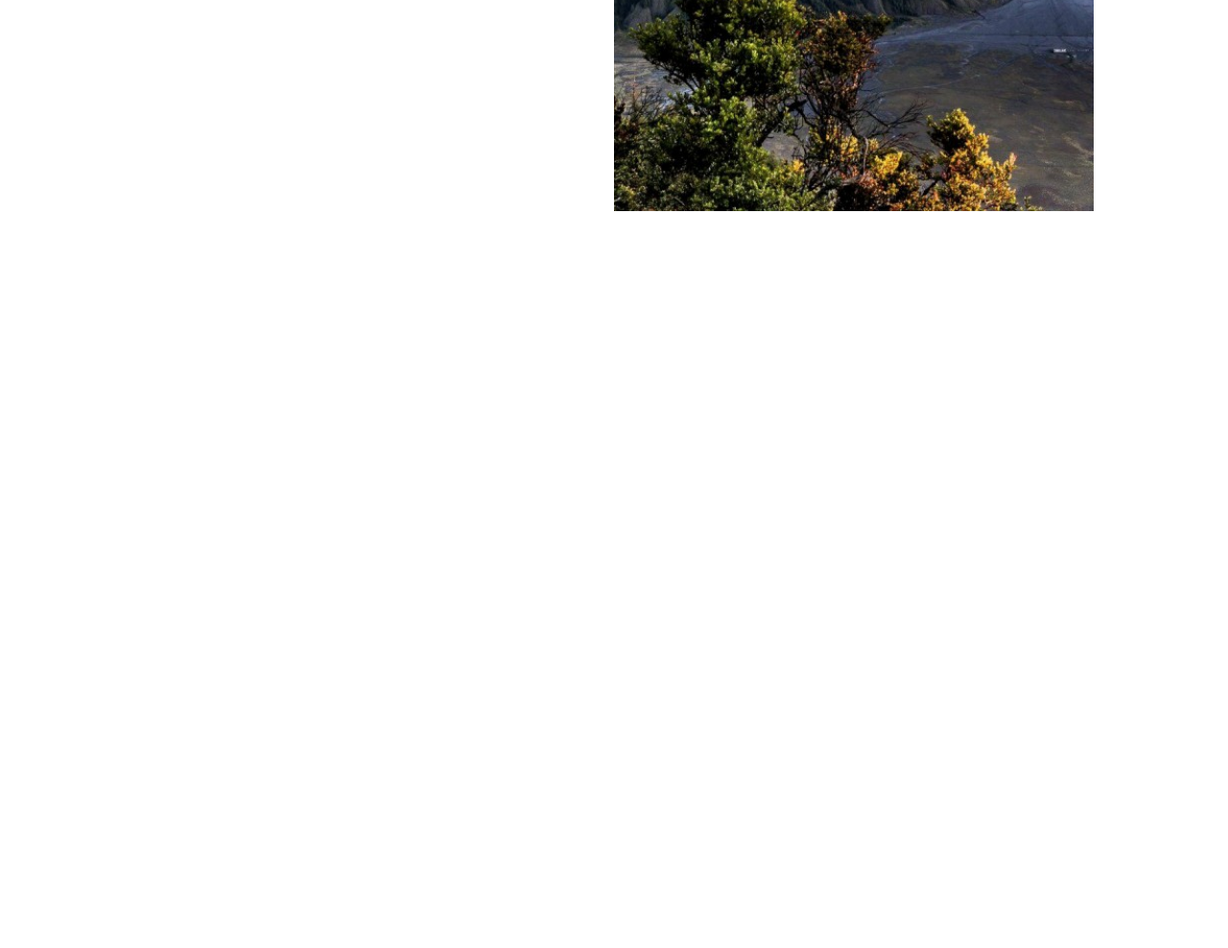
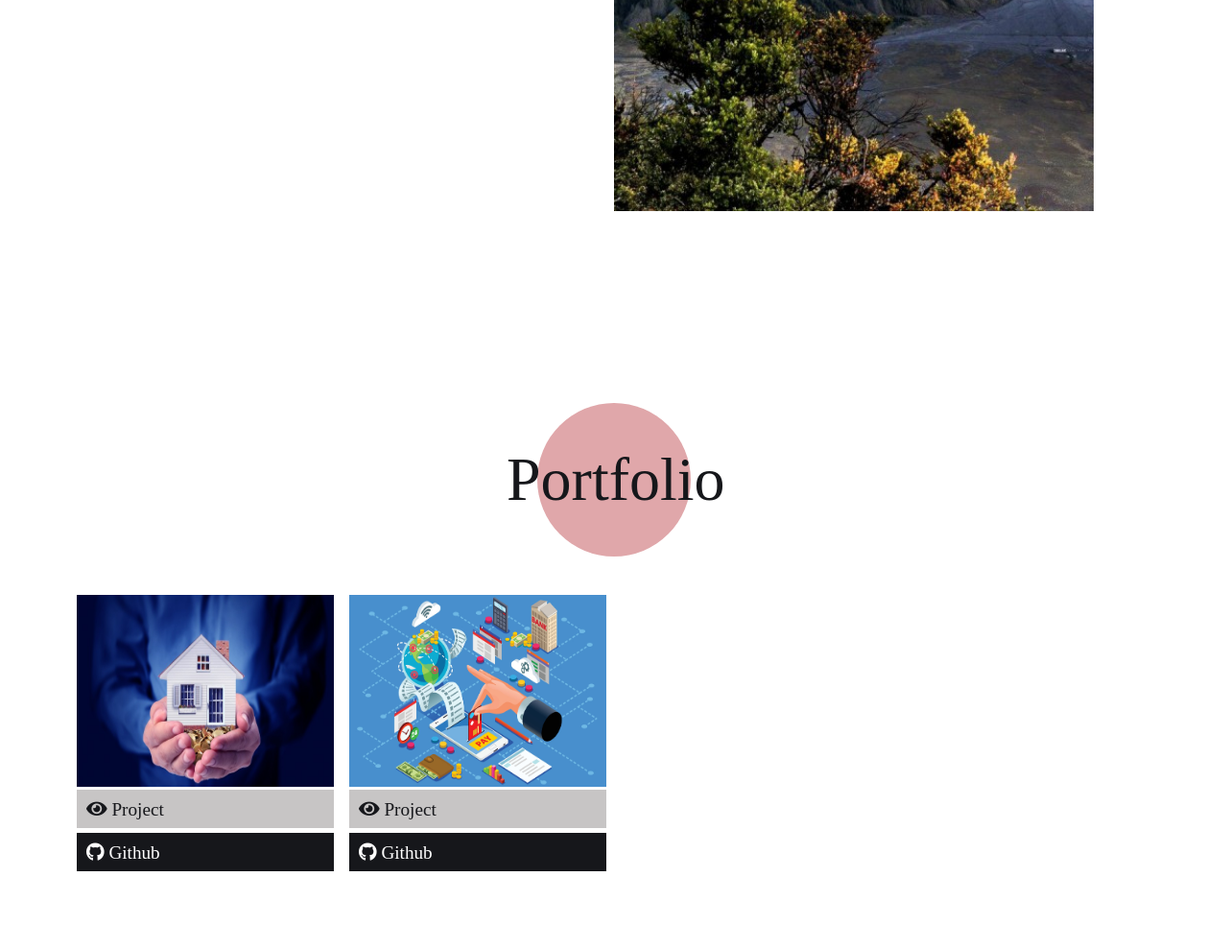
Before and after one commit to Analova/Portfolio, a plain HTML site: page index.html in a window 1280 px wide. Shown: the part 660-1648 px from the top of the page at 96% size. Before the commit the page ends 960 px from the top, so only its background shows below. Drawn offline with Linux system fonts and the light colour scheme.

Commit message:
portfolio section

```diff
--- a/css/main.css
+++ b/css/main.css
@@ -1,6 +1,7 @@
 @import "cssreset.css";
 @import url('https://fonts.googleapis.com/css?family=Montserrat:200,400,500,500i,600,800,800i,900,900i&display=swap');
 @import "top-section.css";
+@import "work.css";
 
 
 .container {
--- a/css/top-section.css
+++ b/css/top-section.css
@@ -1,5 +1,3 @@
-#top {}
-
 #top .container {
     display: grid;
     grid-template-columns: 1fr 1fr;
--- /dev/null
+++ b/css/work.css
@@ -0,0 +1,66 @@
+#work {
+  padding: 80px;
+}
+
+#work h2 {
+  font-size: 4rem;
+  text-align: center;
+  position: relative;
+  top: 30%;
+  right: 20%;
+  color: #16171b;
+}
+
+#work .work-container {
+  width: 160px;
+  height: 160px;
+  background: rgb(224, 167, 170);
+  margin: 40px auto;
+  border-radius: 50%;
+}
+
+#work .projects {
+  display: grid;
+  grid-gap: 1rem;
+  grid-template-columns: repeat(4, 1fr);
+}
+
+#work .projects .item img {
+  width: 100%;
+  height: 200px;
+}
+
+#work .projects .item img:hover {
+  border: 5px solid rgb(224, 167, 170);
+  opacity: 0.7;
+}
+
+#work .projects .item .btn-light {
+  background: rgba(143, 140, 140, 0.5);
+  display: block;
+  padding: 10px;
+  font-size: 1.2rem;
+  text-decoration: none;
+  color: #16171b;
+  transition: all 1s ease-in-out;
+}
+
+#work .projects .item .btn-light:hover {
+  background: rgba(224, 167, 170, 0.5);
+}
+
+#work .projects .item .btn-dark {
+  background: #16171b;
+  display: block;
+  padding: 10px;
+  margin-top: 5px;
+  font-size: 1.2rem;
+  text-decoration: none;
+  color: white;
+  transition: all 1s ease-in-out;
+}
+
+#work .projects .item .btn-dark:hover {
+  background: rgba(224, 167, 170, 0.5);
+  color: black;
+}
--- a/index.html
+++ b/index.html
@@ -1,12 +1,17 @@
 <!DOCTYPE html>
 <html lang="en">
+
 <head>
   <meta charset="UTF-8" />
   <meta name="viewport" content="width=device-width, initial-scale=1.0" />
   <meta http-equiv="X-UA-Compatible" content="ie=edge" />
+  <link rel="stylesheet" href="https://use.fontawesome.com/releases/v5.2.0/css/all.css"
+    integrity="sha384-hWVjflwFxL6sNzntih27bfxkr27PmbbK/iSvJ+a4+0owXq79v+lsFkW54bOGbiDQ" crossorigin="anonymous">
   <link rel="stylesheet" type="text/css" href="css/main.css" />
+
   <title>Document</title>
 </head>
+
 <body>
   <section id="top">
     <div class="container">
@@ -23,5 +28,43 @@
       </div>
     </div>
   </section>
+
+  <section id="work">
+    <div class="work-container">
+      <div class="circle"></div>
+      <h2>
+        Portfolio
+      </h2>
+
+    </div>
+
+    <div class="container">
+      <div class="projects">
+        <div class="item">
+          <a href="#!">
+            <img src="img/projects/real-estate.jpg" alt="Project" />
+          </a>
+          <a href="#" class="btn-light"> <i class="fas fa-eye"></i> Project </a>
+          <a href="#" class="btn-dark">
+            <i class="fab fa-github"></i> Github
+          </a>
+        </div>
+        <div class="item">
+          <a href="#!">
+            <img src="img/projects/e-commerce .jpg" alt="Project" />
+          </a>
+          <a href="#" class="btn-light"> <i class="fas fa-eye"></i> Project </a>
+          <a href="#" class="btn-dark">
+            <i class="fab fa-github"></i> Github
+          </a>
+        </div>
+
+      </div>
+
+    </div>
+
+
+  </section>
 </body>
+
 </html>
```
Also changed, not shown: img/projects/e-commerce .jpg (added), img/projects/real-estate.jpg (added). Lines whose indentation alone changed are shown as unchanged.
